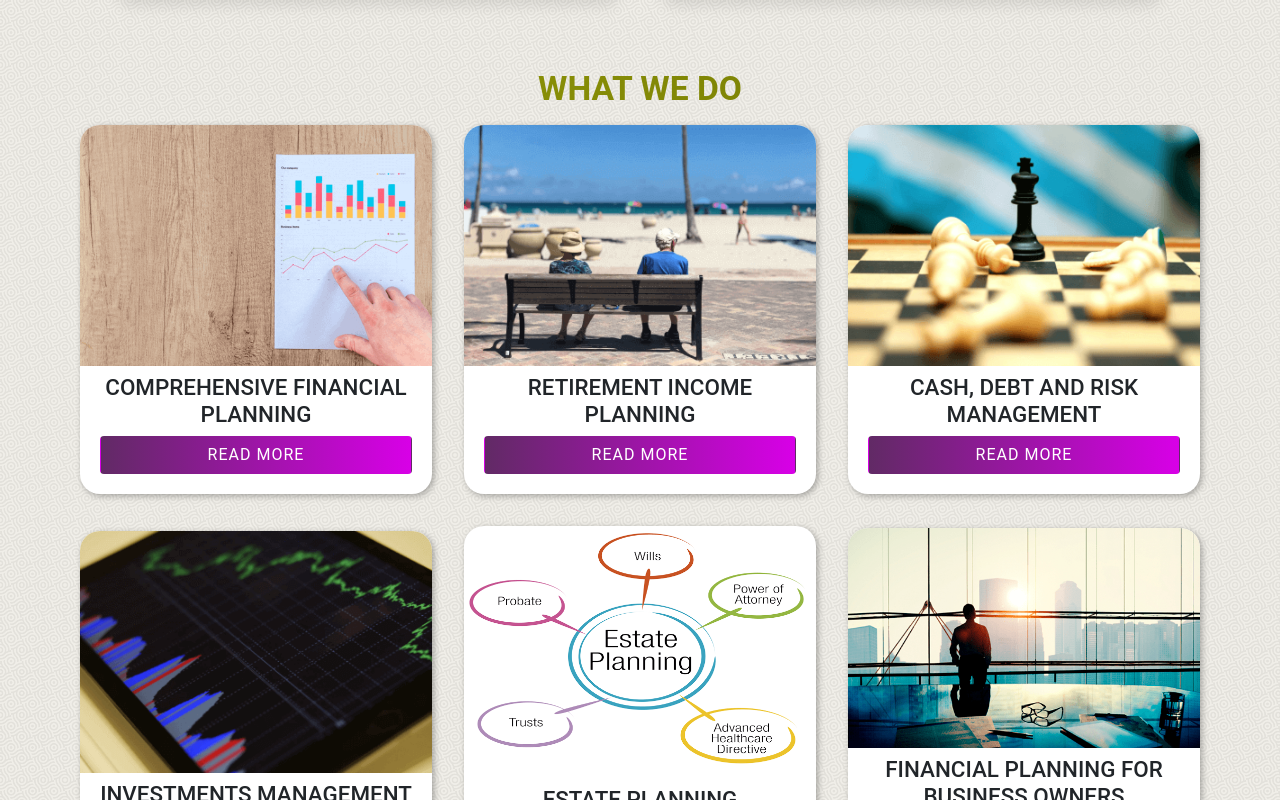
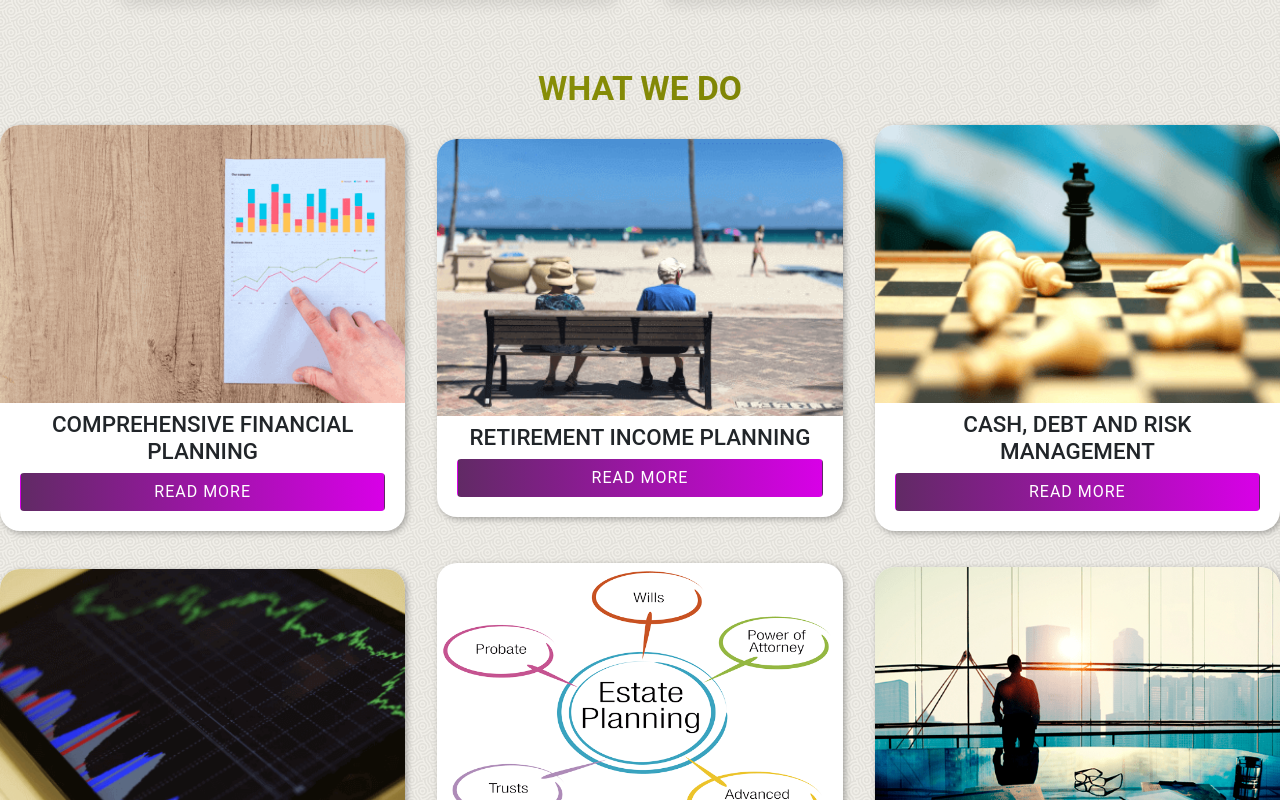
Before and after one commit to joswald123/Lifetimews, a React (Create React App) app: page / in a window 1280 px wide. Shown: the part 2080-2880 px from the top of the page. Built offline with nearby package versions, Linux system fonts and the light colour scheme.

Commit message:
Service settings on home page

```diff
--- a/src/components/home/MultipleCard.css
+++ b/src/components/home/MultipleCard.css
@@ -15,8 +15,7 @@
 }
 
 .serviceGrid > article {
-    width: 22rem;
-    max-width: 30rem;
+    max-width: 32rem;
     background: #ffffff;
     border: none;
     box-shadow: 2px 2px 6px 0 rgba(0, 0, 0, 0.3);
@@ -47,23 +46,11 @@
     font-size: var(--font-size-title-h4);
 }
 
-@media screen and (min-width: 1600px) {
-    .serviceGrid {
-        grid-template-columns: repeat(4, 1fr);
-    }
-}
-
 @media screen and (max-width: 1068px) {
     .serviceGrid {
         grid-template-columns: repeat(2, 1fr);
     }
 }
-
-/* @media (max-width: 878px) {
-    .serviceGrid {
-        grid-template-columns: repeat(2, 1fr);
-    }
-} */
 
 @media (max-width: 700px) {
     .serviceGrid {
```
